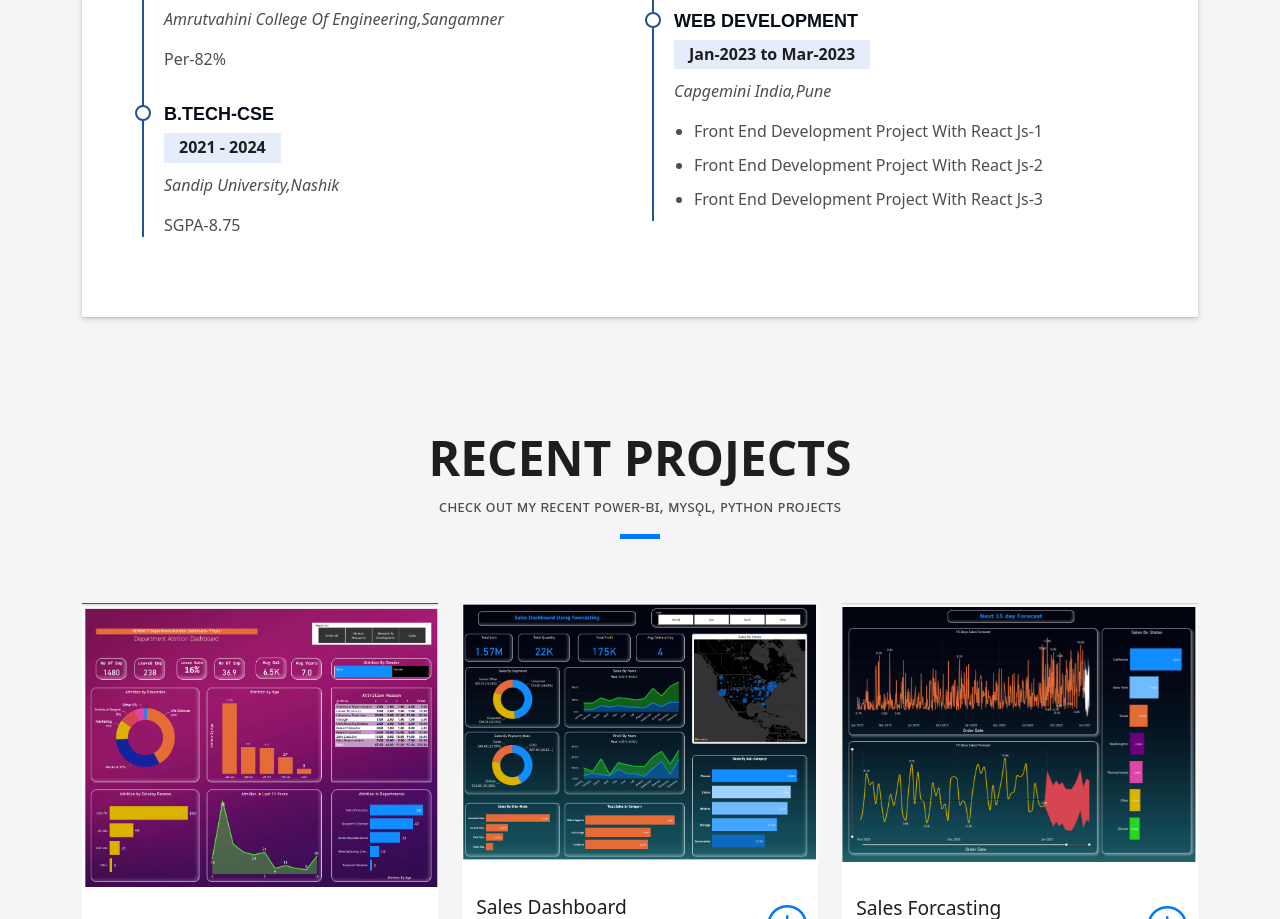
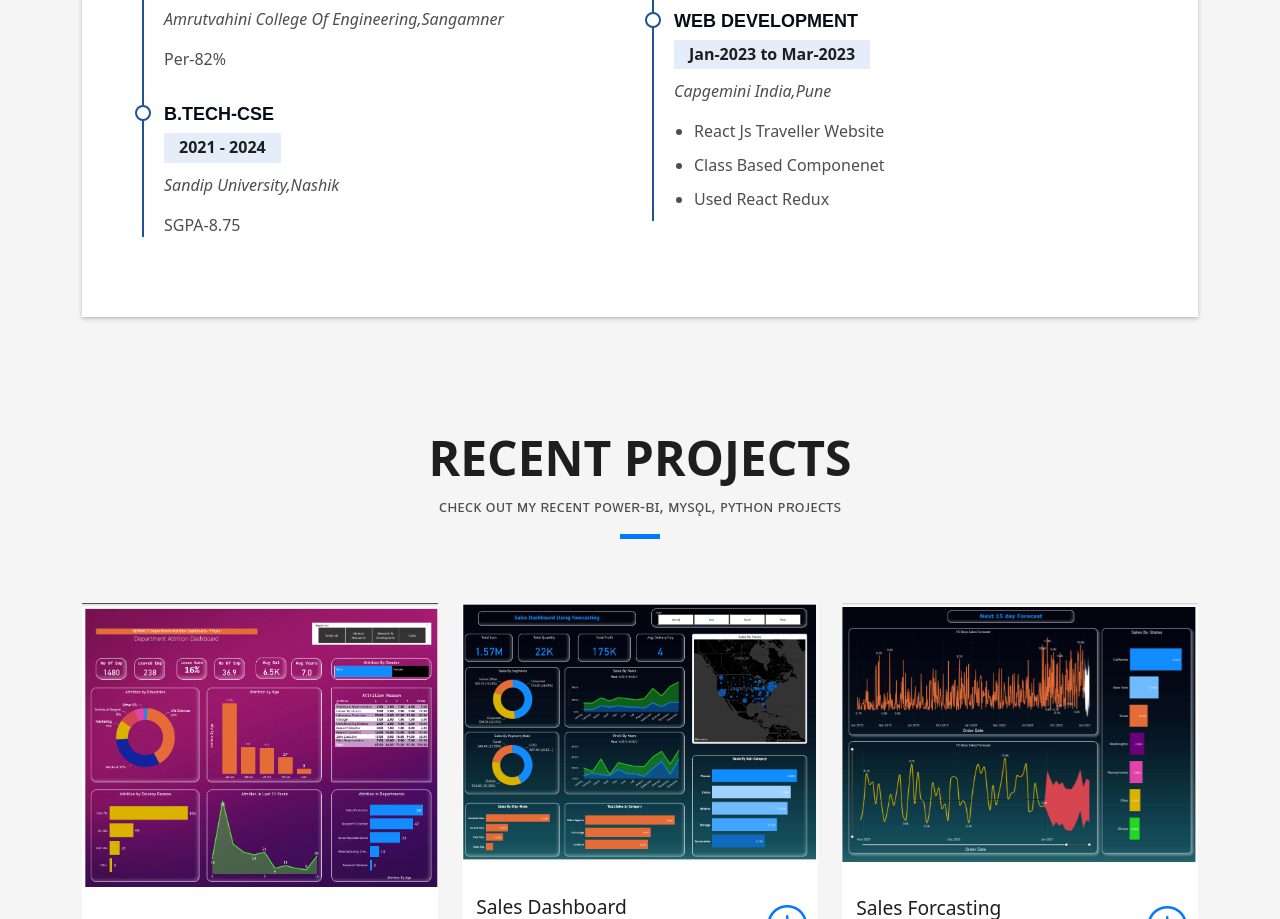
Before and after one commit to tejasphatangare/tejasphatangare_portfolio.github.io., a plain HTML site: page index.html in a window 1280 px wide. Shown: the part 2265-3184 px from the top of the page. Drawn offline with Linux system fonts and the light colour scheme.

Commit message:
Add files via upload

```diff
--- a/index.html
+++ b/index.html
@@ -221,9 +221,9 @@
                         <h5>Jan-2023 to Mar-2023</h5>
                         <p><em>Capgemini India,Pune</em></p>
                         <ul>
-                          <li>Front End Development Project With React Js-1</li>
-                          <li>Front End Development Project With React Js-2</li>
-                          <li>Front End Development Project With React Js-3</li>
+                          <li>React Js Traveller Website</li>
+                          <li>Class Based Componenet</li>
+                          <li>Used React Redux</li>
                         </ul>
                       </div>
                     </div>
```
Also changed, not shown: services-project.html (+2 -2 lines).
